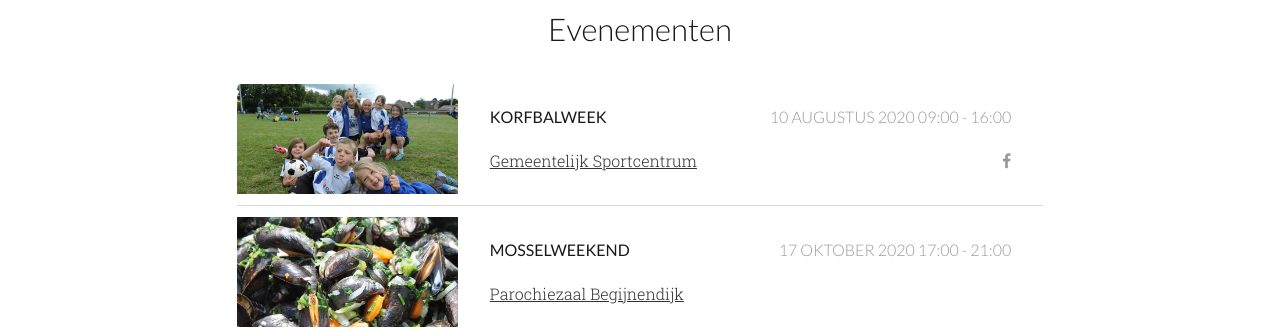
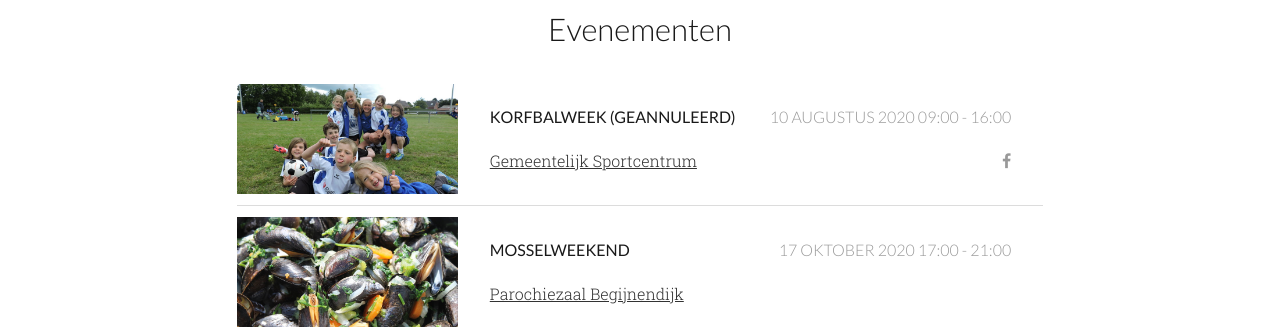
Before and after one commit to kcbj/kcbj.github.io, a Jekyll site: the page built from agenda/index.html, in a window 1280 px wide and 900 px high, scrolled down 666 px. Shown: the part 153-482 px from the top of the window. Built offline with Jekyll 4.4.1, drawn with Linux system fonts in a browser that asks for light colours; nearby versions of some CDN libraries.

Commit message:
Agenda update (korfbalweek cancellation)

```diff
--- a/_data/events.yml
+++ b/_data/events.yml
@@ -16,7 +16,7 @@
 #- title: Paasontbijten
 #  date: 2020-4-11 00:00 +02:00
 #  image: ontbijt.jpg
-- title: Korfbalweek
+- title: Korfbalweek (GEANNULEERD)
   start: 2020-8-10 09:00:00 +02:00
   end: 2020-8-14 16:00:00 +02:00
   location: grotebaan
```
